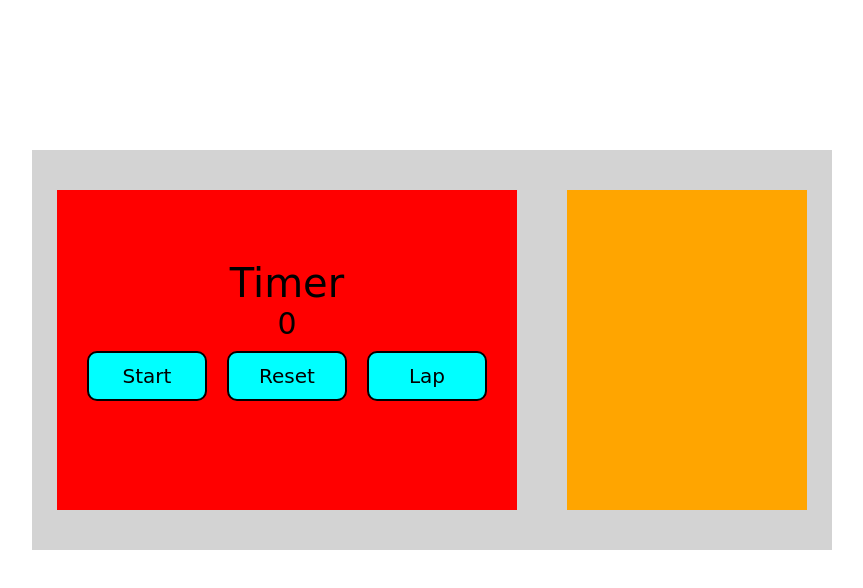
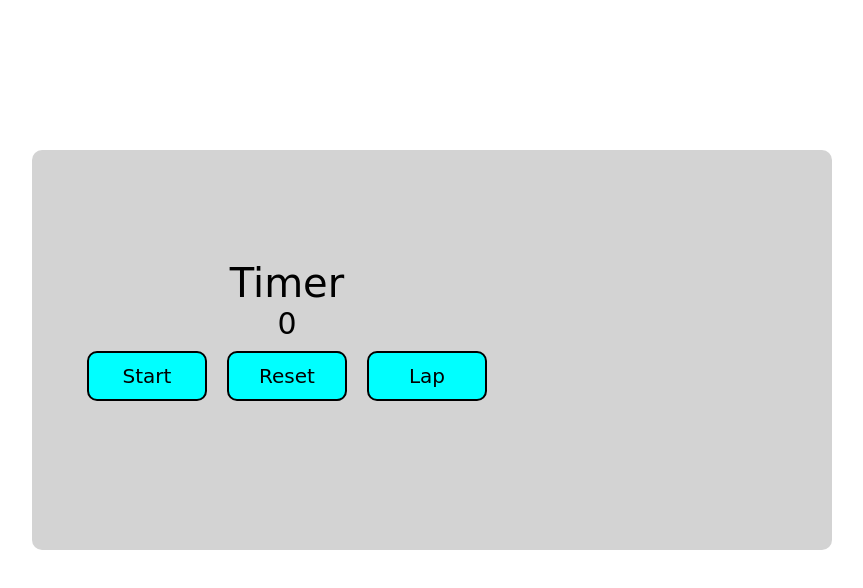
Before and after one commit to vlasoffivan95/stopwatch-practice, a React (Create React App) app: page / in a window 1280 px wide. Shown: the top 588 px of the page, without its empty margins (168-1031 px from the left). Built offline with nearby package versions, Linux system fonts and the light colour scheme.

Commit message:
style fix

```diff
--- a/src/components/StopWatch/Timer.module.css
+++ b/src/components/StopWatch/Timer.module.css
@@ -11,6 +11,10 @@
   font-family: "Comic Sans MS", "Comic Sans", cursive;
 }
 
+.btnClick:hover {
+    background-color: red;
+}
+
 .bigContainer {
   display: flex;
   align-items: center;
@@ -21,10 +25,10 @@
   margin-top: 150px;
   margin-left: 200px;
   background-color: #D3D3D3;
+  border-radius: 10px;
 }
 
 .sectionTimer {
-  background-color: red;
   text-align: center;
   height: 80%;
   padding: 20px;
@@ -42,7 +46,6 @@
 }
 
 .lapsStyle {
-    background-color: orange;
     width: 30%;
     font-size: 14px;
     font-family: "Comic Sans MS", "Comic Sans", cursive;
```
